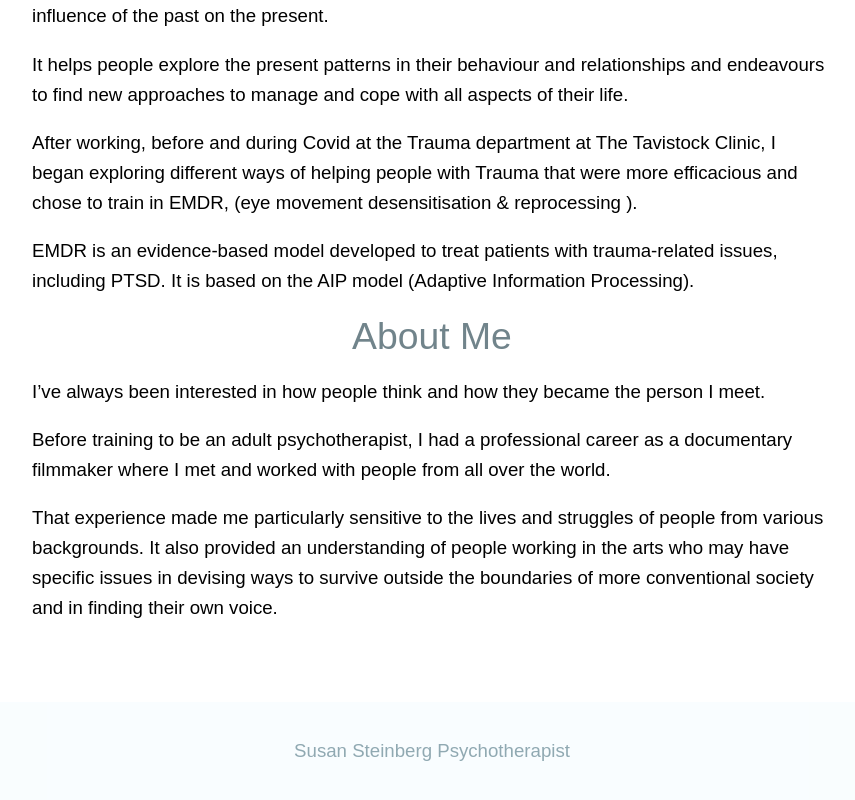
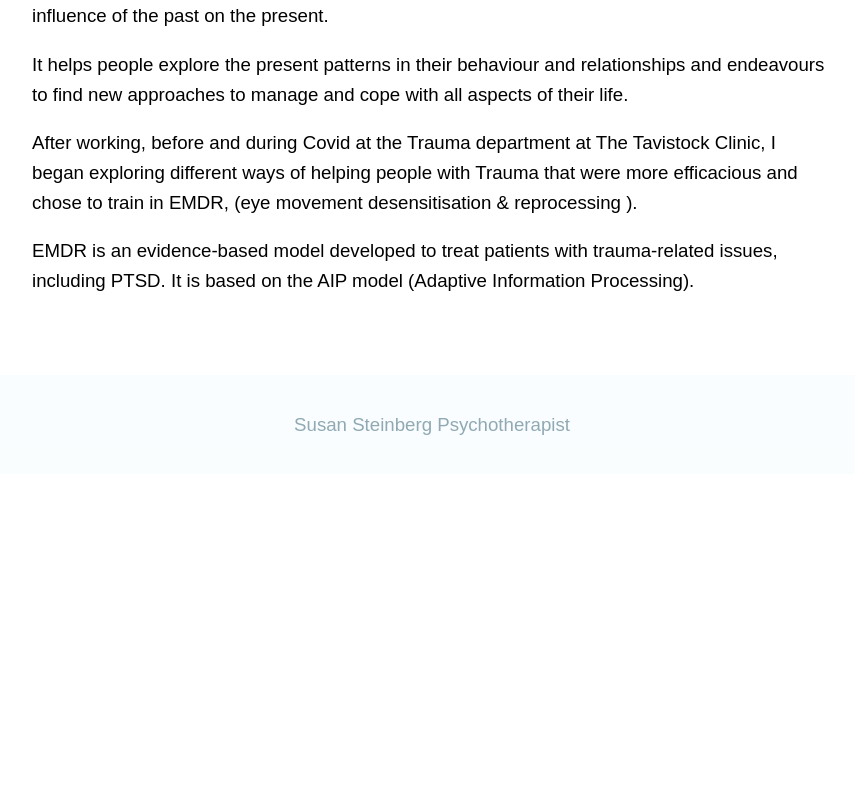
Before and after one commit to nita-kras/susansteinbergpsychotherapist, a React (Create React App) app: page /#/about in a window 1280 px wide. Shown: the part 568-1368 px from the top of the page, without its empty margins (208-1063 px from the left). After the commit the page ends 1042 px from the top, so only its background shows below. Built offline with nearby package versions, Linux system fonts and the light colour scheme.

Commit message:
Move About Me To Session Details

```diff
--- a/src/components/About.js
+++ b/src/components/About.js
@@ -27,18 +27,7 @@ const About = () => {
       </div>
 
       {/* About Me Section */}
-      <div style={styles.header}>About Me</div>
-      <div style={styles.textContent}>
-        <p>
-          I’ve always been interested in how people think and how they became the person I meet.
-        </p>
-        <p>
-          Before training to be an adult psychotherapist, I had a professional career as a documentary filmmaker where I met and worked with people from all over the world.
-        </p>
-        <p>
-          That experience made me particularly sensitive to the lives and struggles of people from various backgrounds. It also provided an understanding of people working in the arts who may have specific issues in devising ways to survive outside the boundaries of more conventional society and in finding their own voice.
-        </p>
-      </div>
+
     </div>
   );
 };
--- a/src/components/SessionDetails.js
+++ b/src/components/SessionDetails.js
@@ -22,6 +22,19 @@ const SessionDetails = () => {
         </p>
         <p>
           From then on we will meet weekly for 50 minutes face to face or on Zoom.
+        </p>
+      </div>
+
+      <div style={styles.header}>About Me</div>
+      <div style={styles.textContent}>
+        <p>
+          I’ve always been interested in how people think and how they became the person I meet.
+        </p>
+        <p>
+          Before training to be an adult psychotherapist, I had a professional career as a documentary filmmaker where I met and worked with people from all over the world.
+        </p>
+        <p>
+          That experience made me particularly sensitive to the lives and struggles of people from various backgrounds. It also provided an understanding of people working in the arts who may have specific issues in devising ways to survive outside the boundaries of more conventional society and in finding their own voice.
         </p>
       </div>
 
```
